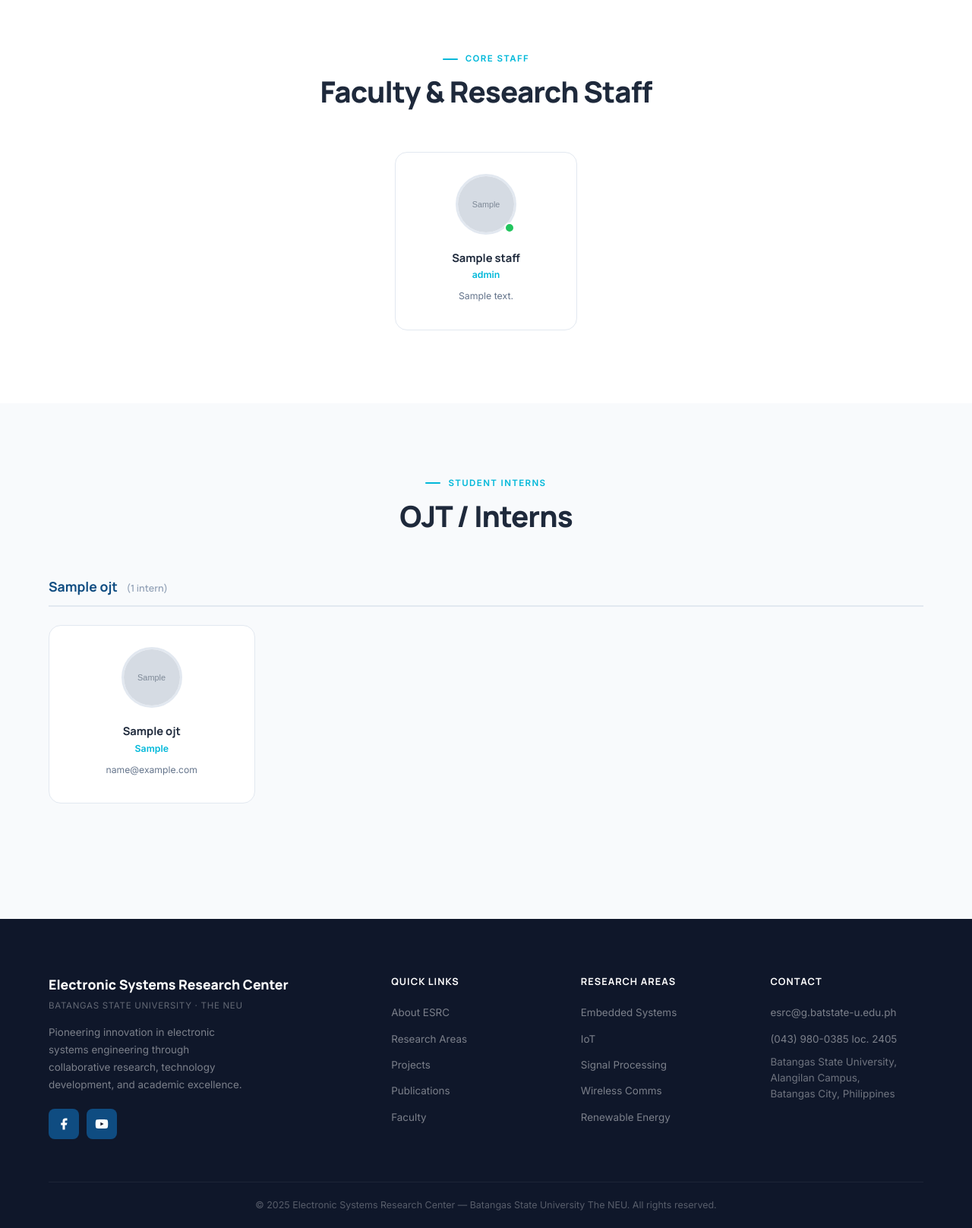
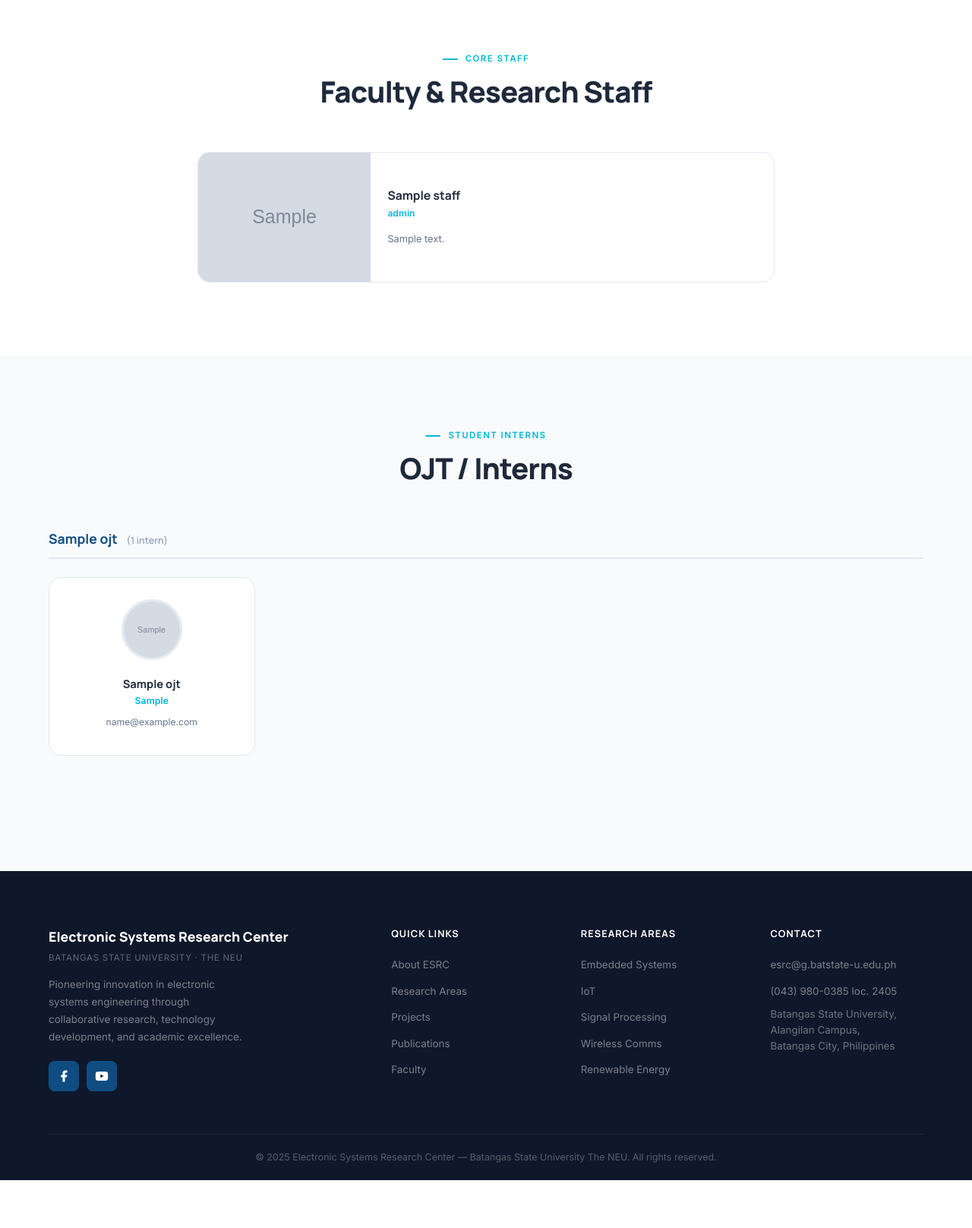
Before and after one commit to gritzoogil/electronic-systems-research-center-new, a Flask app: page /team in a window 1280 px wide. Shown: the part 402-2019 px from the top of the page at 76% size. After the commit the page ends 1956 px from the top, so only its background shows below. Run offline with Flask 3, Linux system fonts and the light colour scheme; tables that the repository leaves empty hold one stand-in row (values such as "Sample post"); grey boxes marked "Sample" are stand-in pictures.

Commit message:
improved team page to show picture better

```diff
--- a/static/css/style.css
+++ b/static/css/style.css
@@ -789,3 +789,121 @@ textarea.form-input { resize: vertical; min-height: 118px; }
 .scroll-top.show { opacity: 1; pointer-events: all; }
 .scroll-top:hover { background: var(--cyan); transform: translateY(-3px); }
 .scroll-top svg { width: 20px; height: 20px; }
+
+/* ── TEAM PAGE ─────────────────────────────────────────────────── */
+.staff-card {
+  display: flex;
+  flex-direction: column;
+  background: var(--white);
+  border-radius: var(--r-lg);
+  overflow: hidden;
+  transition: all var(--dur-s) var(--ease);
+}
+
+.staff-card:hover {
+  transform: translateY(-6px);
+  box-shadow: var(--sh-xl);
+}
+
+.staff-photo {
+  width: 100%;
+  aspect-ratio: 4/5;
+  overflow: hidden;
+  background: var(--gray-100);
+  flex-shrink: 0;
+}
+.staff-photo img {
+  width: 100%;
+  height: 100%;
+  object-fit: cover;
+  display: block;
+}
+.staff-photo-ph {
+  width: 100%;
+  height: 100%;
+  display: flex;
+  align-items: center;
+  justify-content: center;
+  background: linear-gradient(135deg, var(--navy), var(--cyan));
+  font-family: var(--font-d);
+  font-size: 2.4rem;
+  font-weight: 800;
+  color: var(--white);
+}
+.staff-body {
+  padding: 22px 24px;
+  display: flex;
+  flex-direction: column;
+  justify-content: center;
+}
+.staff-name {
+  font-family: var(--font-d);
+  font-weight: 700;
+  color: var(--dark);
+  margin-bottom: 4px;
+  line-height: 1.3;
+}
+.staff-role {
+  color: var(--cyan);
+  font-weight: 600;
+  margin-bottom: 12px;
+}
+.staff-bio {
+  color: var(--gray-500);
+  line-height: 1.65;
+}
+
+@media (min-width: 768px) {
+  .staff-card {
+    flex-direction: row;
+  }
+  .staff-card .staff-photo {
+    aspect-ratio: auto;
+  }
+}
+
+/* Lead card */
+.staff-lead {
+  max-width: 900px;
+  margin: 0 auto 56px;
+  border: 2px solid var(--cyan);
+  box-shadow: var(--sh-lg);
+}
+.staff-lead .staff-body {
+  background: linear-gradient(135deg, var(--navy-tint), var(--white));
+  padding: 28px 28px;
+}
+.staff-lead .staff-name { font-size: 1.5rem; }
+.staff-lead .staff-role {
+  font-size: .95rem;
+  display: inline-block;
+  padding: 4px 12px;
+  background: var(--cyan-tint);
+  border-radius: var(--r-full);
+  margin-bottom: 14px;
+  width: fit-content;
+}
+.staff-lead .staff-bio { font-size: .92rem; }
+@media (min-width: 768px) {
+  .staff-lead .staff-photo { width: 38%; }
+  .staff-lead .staff-body { width: 62%; padding: 36px 40px; }
+}
+
+/* Others */
+.staff-grid {
+  display: flex;
+  flex-direction: column;
+  gap: 16px;
+  max-width: 760px;
+  margin: 0 auto;
+}
+.staff-grid .staff-card {
+  border: 1px solid var(--gray-200);
+}
+.staff-grid .staff-name { font-size: .98rem; }
+.staff-grid .staff-role { font-size: .76rem; }
+.staff-grid .staff-bio { font-size: .8rem; }
+@media (min-width: 768px) {
+  .staff-grid .staff-photo { width: 30%; }
+  .staff-grid .staff-body { width: 70%; padding: 18px 22px; }
+}
--- a/templates/team.html
+++ b/templates/team.html
@@ -2,7 +2,7 @@
 {% block title %}Our Team - Electronic Systems Research Center{% endblock %}
 
 {% block content %}
-
+<div class="team-page">
   <!-- HERO -->
   <section style="padding:140px 0 80px;background:linear-gradient(135deg,var(--gray-900),var(--navy-dark),var(--navy));">
     <div class="wrap" style="text-align:center;">
@@ -27,64 +27,50 @@
         {% set others = staff|rejectattr('role', 'equalto', 'Center Head, ESRC')|list %}
 
         {% if head %}
-    <div style="display:flex;justify-content:center;margin-bottom:40px;">
         {% for member in head %}
-      <div class="f-card reveal" style="max-width:280px;width:100%;">
-        <div class="f-avatar-wrap">
+        <div class="staff-card staff-lead reveal">
+          <div class="staff-photo">
             {% if member.photo_url %}
-            <img src="{{ member.photo_url }}"
-                alt="{{ member.name }}"
-                class="f-avatar"
-                loading="lazy"
-                draggable="false"
-                onerror="this.style.display='none';this.nextElementSibling.style.display='flex';" />
-            <div class="f-avatar-ph" style="display:none;">
-              {{ member.name[0] }}{{ member.name.split()[-1][0] if member.name.split()|length > 1 else '' }}
+            <img src="{{ member.photo_url }}" alt="{{ member.name }}" loading="lazy"
+                onerror="this.style.display='none';this.nextElementSibling.style.display='flex';">
+            <div class="staff-photo-ph" style="display:none;">{{ member.name[0] }}</div>
+            {% else %}
+            <div class="staff-photo-ph">{{ member.name[0] }}</div>
+            {% endif %}
           </div>
+          <div class="staff-body">
+            <p class="staff-name">{{ member.name }}</p>
+            {% if member.role %}<p class="staff-role">{{ member.role }}</p>{% endif %}
+            {% if member.bio %}<p class="staff-bio">{{ member.bio }}</p>{% endif %}
+          </div>
+        </div>
+        {% endfor %}
+        <div style="border-bottom:2px solid var(--gray-200);max-width:900px;margin:0 auto 48px;"></div>
+        {% endif %}
+
+        {% if others %}
+        <div class="staff-grid" data-stagger>
+          {% for member in others %}
+          <div class="staff-card reveal">
+            <div class="staff-photo">
+              {% if member.photo_url %}
+              <img src="{{ member.photo_url }}" alt="{{ member.name }}" loading="lazy"
+                  onerror="this.style.display='none';this.nextElementSibling.style.display='flex';">
+              <div class="staff-photo-ph" style="display:none;">{{ member.name[0] }}</div>
               {% else %}
-            <div class="f-avatar-ph">
-              {{ member.name[0] }}{{ member.name.split()[-1][0] if member.name.split()|length > 1 else '' }}
+              <div class="staff-photo-ph">{{ member.name[0] }}</div>
+              {% endif %}
             </div>
-          {% endif %}
-          <div class="f-online" aria-label="Active"></div>
+            <div class="staff-body">
+              <p class="staff-name">{{ member.name }}</p>
+              {% if member.role %}<p class="staff-role">{{ member.role }}</p>{% endif %}
+              {% if member.bio %}<p class="staff-bio">{{ member.bio }}</p>{% endif %}
             </div>
-        <p class="f-name">{{ member.name }}</p>
-        {% if member.role %}<p class="f-pos">{{ member.role }}</p>{% endif %}
-        {% if member.bio %}<p class="f-interests">{{ member.bio }}</p>{% endif %}
           </div>
           {% endfor %}
         </div>
-    <div style="border-bottom:2px solid var(--gray-200);max-width:640px;margin:0 auto 48px;"></div>
-    {% endif %}
-
-    {% if others %}
-    <div style="display:flex;flex-wrap:wrap;justify-content:center;gap:24px;" data-stagger>
-      {% for member in others %}
-      <div class="f-card reveal" style="width:240px;">
-        <div class="f-avatar-wrap">
-          {% if member.photo_url %}
-            <img src="{{ member.photo_url }}"
-                alt="{{ member.name }}"
-                class="f-avatar"
-                loading="lazy"
-                draggable="false"
-                onerror="this.style.display='none';this.nextElementSibling.style.display='flex';" />
-            <div class="f-avatar-ph" style="display:none;">
-              {{ member.name[0] }}{{ member.name.split()[-1][0] if member.name.split()|length > 1 else '' }}
-            </div>
-          {% else %}
-            <div class="f-avatar-ph">
-              {{ member.name[0] }}{{ member.name.split()[-1][0] if member.name.split()|length > 1 else '' }}
-            </div>
-          {% endif %}
-          <div class="f-online" aria-label="Active"></div>
-        </div>
-        <p class="f-name">{{ member.name }}</p>
-        {% if member.role %}<p class="f-pos">{{ member.role }}</p>{% endif %}
-        {% if member.bio %}<p class="f-interests">{{ member.bio }}</p>{% endif %}
-      </div>
-      {% endfor %}
-    </div>
+        {% elif not head %}
+        <p style="text-align:center;color:var(--gray-400);padding:40px 0;">No staff members found.</p>
         {% endif %}
       </div>
     </section>
@@ -139,5 +125,5 @@
     </div>
   </section>
   {% endif %}
-
+</div>
 {% endblock %}
```
Lines whose indentation alone changed are shown as unchanged.
